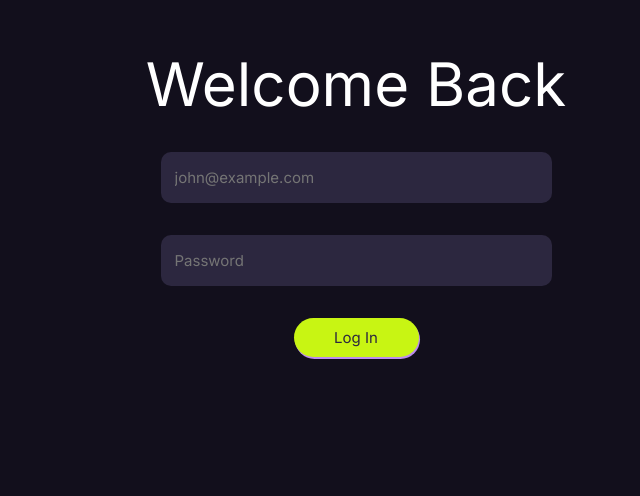
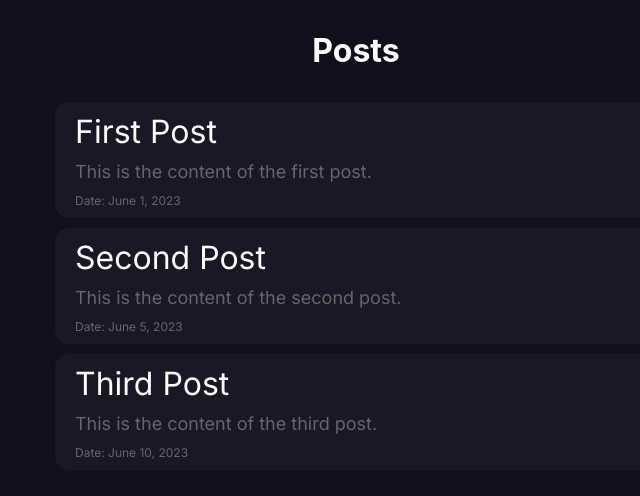
Before and after one commit to elfailali/goaluin-reading-club, a React (Create React App) app: page / in a window 1280 px wide. Shown: the top 496 px of the page, without its empty margins (284-924 px from the left). Built offline with nearby package versions, Linux system fonts and the light colour scheme; the HTML template or start-up script is replaced by a standard one.

Commit message:
Add the basic posts page

```diff
--- a/src/App.css
+++ b/src/App.css
@@ -4,5 +4,5 @@
 * {
     background-color: #120F1C;
     color: #fff;
-    margin: 1rem;
+    /* margin: 1rem; */
 }
--- a/src/App.js
+++ b/src/App.js
@@ -1,6 +1,8 @@
 import './App.css';
+import EditPost from './components/EditPost';
 import HomePage from './components/HomePage';
 import LogIn from './components/LogIn';
+import Post from './components/Post';
 import SignUp from './components/SignUp';
 // import { BrowserRouter as Router, Switch, Route } from 'react-router-dom';
 
@@ -8,7 +10,7 @@ function App() {
   return (
     <>
       {/* <HomePage /> */}
-      <LogIn />
+      <Post />
     </>
 
   );
--- a/src/components/EditPost.css
+++ b/src/components/EditPost.css
@@ -0,0 +1,30 @@
+.EditPost{
+    display: flex;
+    flex-direction: column;
+    align-items: center;
+
+}
+
+textarea{
+    display: flex;
+    flex-direction: row;
+    align-items: center;
+    padding: 16px 14px;
+
+    width: 363px;
+
+    background: #2C273F;
+    border-radius: 10px;
+
+
+    /* STYLE THE TEXT INSIDE INPUTS */
+    font-family: 'Inter';
+    font-style: normal;
+    font-weight: 400;
+    font-size: 15px;
+
+    color: #ABA2C7;
+
+    border: none;
+
+}
--- a/src/components/EditPost.js
+++ b/src/components/EditPost.js
@@ -1,8 +1,43 @@
-import React from 'react'
+import { useState, React } from "react";
+import './EditPost.css'
 
 function EditPost() {
+
+  const [title, setTitle] = useState('');
+    const [description, setDescription] = useState('');
+
+    const handleSubmit = (e) => {
+        e.preventDefault(); // not refresh page after click submit
+
+        console.log('Title:', title);
+        console.log('Description:', description);
+    }
+
+
   return (
-    <div>EditPost</div>
+    <div className='EditPost'>
+            <h3>New Post</h3>
+            <form onSubmit={handleSubmit}>
+
+                <input
+                    type="text"
+                    placeholder="Title"
+                    required
+                    value={title}
+                    onChange={(e) => setTitle(e.target.value)}
+                />
+
+                <textarea
+                    type='textArea'
+                    placeholder="Description"
+                    required
+                    value={description}
+                    onChange={(e) => setDescription(e.target.value)}
+                />
+
+                <button type="submit">Create</button>
+            </form>
+        </div>
   )
 }
 
--- a/src/components/Post.css
+++ b/src/components/Post.css
@@ -0,0 +1,61 @@
+.posts{
+    display: flex;
+    flex-direction: column;
+    justify-content: center;
+    align-items: center;
+    padding: 10px;
+    gap: 10px;
+
+}
+
+
+.post{
+    width: 592px;
+    background-color: #1B1825;
+    border-radius: 14px;
+
+    padding-left: 10px;
+
+}
+
+.post > * {
+    margin: 10px;
+    background-color: #1B1825;
+}
+
+.title{
+    font-family: 'Inter';
+font-style: normal;
+font-weight: 400;
+font-size: 32px;
+line-height: 39px;
+
+color: #FFFFFF;
+}
+
+.body{
+
+    font-family: 'Inter';
+    font-style: normal;
+    font-weight: 400;
+    font-size: 18px;
+    line-height: 22px;
+/* identical to box height */
+
+
+    color: #656469;
+
+}
+
+.date{
+    font-family: 'Inter';
+font-style: normal;
+font-weight: 400;
+font-size: 12px;
+line-height: 15px;
+/* identical to box height */
+
+
+color: #656469;
+
+}
--- a/src/components/Post.js
+++ b/src/components/Post.js
@@ -1,8 +1,54 @@
 import React from 'react'
+import './Post.css'
 
 function Post() {
+
+  const posts = [
+    {
+      id: 1,
+      title: 'First Post',
+      body: 'This is the content of the first post.',
+      date: 'June 1, 2023'
+    },
+    {
+      id: 2,
+      title: 'Second Post',
+      body: 'This is the content of the second post.',
+      date: 'June 5, 2023'
+    },
+    {
+      id: 3,
+      title: 'Third Post',
+      body: 'This is the content of the third post.',
+      date: 'June 10, 2023'
+    }
+  ];
+
+
+  // const [posts, setPosts] = useState([]);
+  // useEffect(() => {
+  //   // Fetch posts data from an API endpoint
+  //   axios.get('https://api.example.com/posts').then(response => {
+  //       setPosts(response.data);
+  //     })
+  //     .catch(error => {
+  //       console.error('Error when fetching posts:', error);
+  //     });
+  // },
+  // []);
+
   return (
-    <div>Post</div>
+    <div className='posts'>
+
+      <h1>Posts</h1>
+      {posts.map(post => (
+        <div key={post.id} className='post'>
+          <h2 className='title'>{post.title}</h2>
+          <p className='body'>{post.body}</p>
+          <p className='date'>Date: {post.date}</p>
+        </div>
+      ))}
+    </div>
   )
 }
 
--- a/src/components/SignUp.css
+++ b/src/components/SignUp.css
@@ -9,6 +9,7 @@ form{
     flex-direction: column;
     align-items: center;
     margin: auto;
+    gap: 10px;
 }
 
 input{
```
